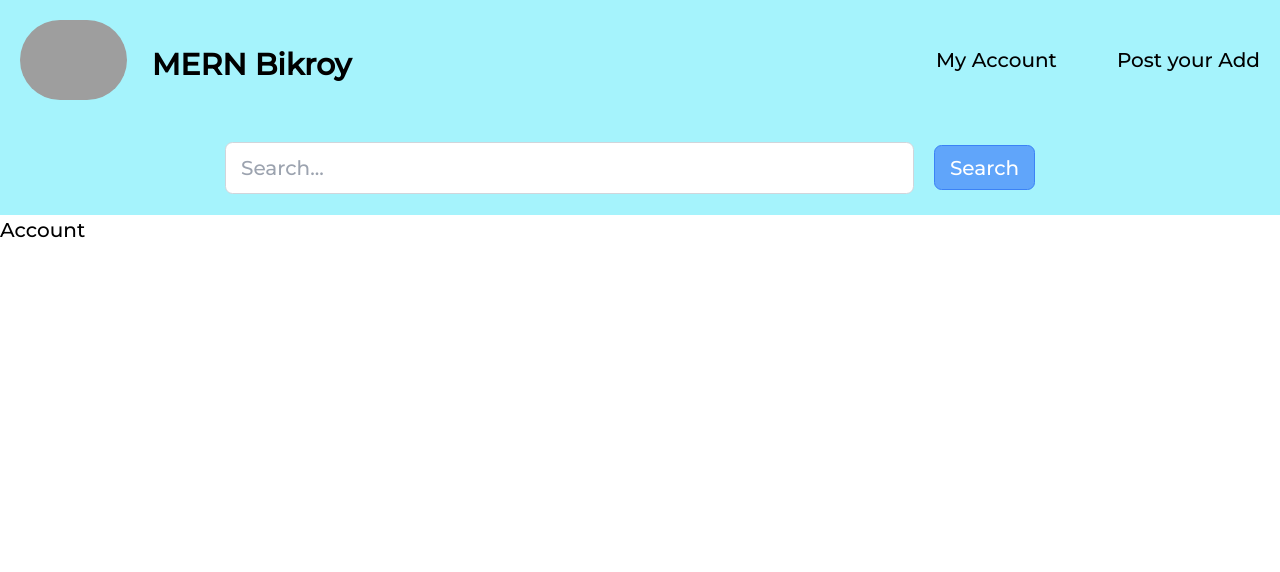
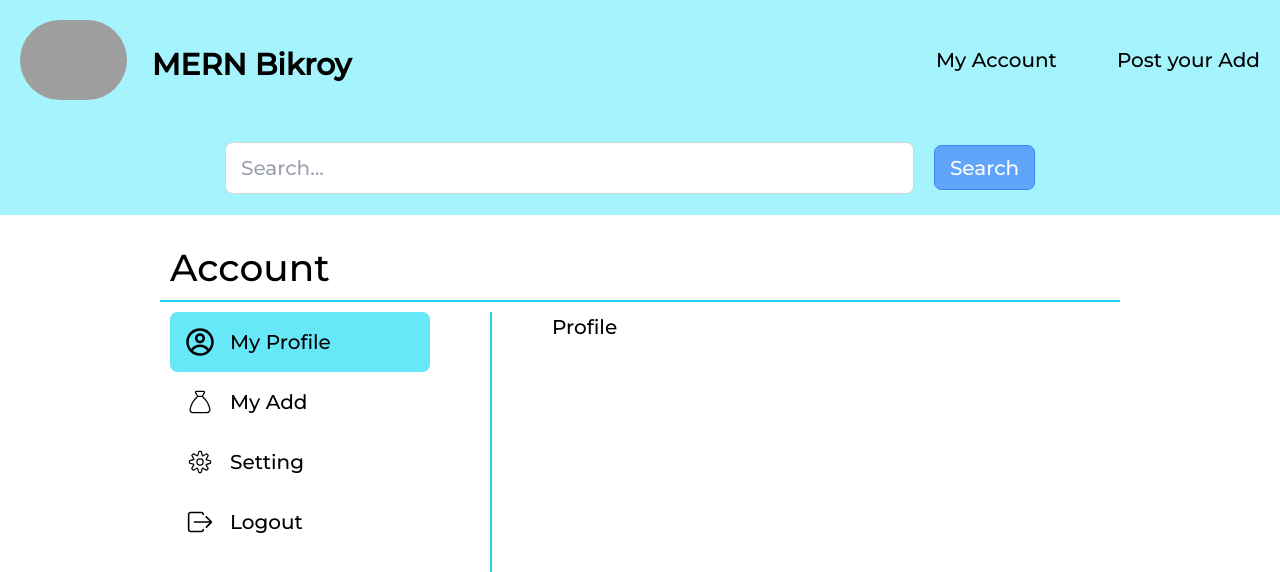
Before and after one commit to apel1151/MERN-eCommerce-Platform, a React (Create React App) app in the folder frontend/: page /account in a window 1280 px wide. Shown: the top 572 px of the page. Built offline with nearby package versions, Linux system fonts and the light colour scheme; grey boxes are pictures that could not be loaded.

Commit message:
account page created

```diff
--- /dev/null
+++ b/frontend/src/Components/Add.jsx
@@ -0,0 +1,9 @@
+import React from 'react'
+
+const Add = () => {
+  return (
+    <div>Add</div>
+  )
+}
+
+export default Add
--- /dev/null
+++ b/frontend/src/Components/Profile.jsx
@@ -0,0 +1,9 @@
+import React from 'react'
+
+const Profile = () => {
+  return (
+    <div>Profile</div>
+  )
+}
+
+export default Profile
--- /dev/null
+++ b/frontend/src/Components/Setting.jsx
@@ -0,0 +1,9 @@
+import React from 'react'
+
+const Setting = () => {
+  return (
+    <div>Setting</div>
+  )
+}
+
+export default Setting
--- a/frontend/src/pages/Account.jsx
+++ b/frontend/src/pages/Account.jsx
@@ -1,9 +1,100 @@
-import React from 'react'
+import React, { useState } from "react";
+import { CgProfile } from "react-icons/cg";
+import { CiBag1, CiSettings } from "react-icons/ci";
+import { IoIosLogOut } from "react-icons/io";
+import Add from "../Components/Add";
+import Profile from "../Components/Profile";
+import Setting from "../Components/Setting";
 
 const Account = () => {
+  const [activeButton, setActiveButton] = useState("profile");
+  const [profile, setProfile] = useState(true);
+  const [add, setAdd] = useState(false);
+  const [setting, setSetting] = useState(false);
+
+  const handleProfile = (profile) => {
+    setActiveButton(profile);
+    setProfile(true);
+    setAdd(false);
+    setSetting(false);
+  };
+
+  const handleAdd = (add) => {
+    setActiveButton(add);
+    setAdd(true);
+    setProfile(false);
+    setSetting(false);
+  };
+
+  const handleSetting = (setting) => {
+    setActiveButton(setting);
+    setProfile(false);
+    setAdd(false);
+    setSetting(true);
+  };
+
+  const handleLogout = (logout) => {
+    setActiveButton(logout);
+  };
+
   return (
-    <div>Account</div>
-  )
-}
+    <div className="max-w-3xl mx-auto">
+      <h1 className="text-3xl mt-4 p-2">Account</h1>
+      <hr className="border border-x-4 border-cyan-400" />
+      <div className=" flex p-2 gap-12">
+        <ul className="">
+          <li
+            className={`flex gap-3 p-3 rounded-md w-52 ${
+              activeButton === "profile" && profile
+                ? "bg-cyan-300 text-gray"
+                : ""
+            } `}
+          >
+            <span>
+              <CgProfile className="text-2xl" />
+            </span>{" "}
+            <button onClick={() => handleProfile("profile")}>My Profile</button>
+          </li>
+          <li
+            className={`flex gap-3 p-3 rounded-md w-52 ${
+              activeButton === "add" && add ? "bg-cyan-300 text-gray" : ""
+            }`}
+          >
+            <span>
+              <CiBag1 className="text-2xl" />
+            </span>{" "}
+            <button onClick={() => handleAdd("add")}>My Add</button>
+          </li>
+          <li
+            className={`flex gap-3 p-3 rounded-md w-52 ${
+              activeButton === "settings" && setting
+                ? "bg-cyan-300 text-gray"
+                : ""
+            }`}
+          >
+            <span>
+              <CiSettings className="text-2xl" />
+            </span>{" "}
+            <button onClick={() => handleSetting("settings")}>Setting</button>
+          </li>
+          <li
+            className={`flex gap-3 p-3 rounded-md w-52 ${
+              activeButton === "logout" ? "bg-cyan-300 text-gray" : ""
+            }`}
+          >
+            <span>
+              <IoIosLogOut className="text-2xl" />
+            </span>{" "}
+            <button onClick={() => handleLogout("logout")}>Logout</button>
+          </li>
+        </ul>
+        <hr className="border border-t-2 h-vertical border-cyan-400"/>
+        {profile && <Profile />}
+        {add && <Add />}
+        {setting && <Setting />}
+      </div>
+    </div>
+  );
+};
 
-export default Account
+export default Account;
--- a/frontend/src/pages/Login.jsx
+++ b/frontend/src/pages/Login.jsx
@@ -1,9 +1,35 @@
-import React from 'react'
+import React from "react";
+import { Link } from "react-router-dom";
 
 const Login = () => {
   return (
-    <div>Login</div>
-  )
-}
+    <div className="p-3 max-w-lg mx-auto">
+      <h1 className="text-3xl text-center font-semibold my-7">Login</h1>
+      <form className="flex flex-col gap-4">
+        <input
+          type="email"
+          placeholder="Email"
+          id="email"
+          className="bg-cyan-100 p-3 rounded-lg"
+        />
+        <input
+          type="password"
+          placeholder="Password"
+          id="password"
+          className="bg-cyan-100 p-3 rounded-lg"
+        />
+        <button className="bg-slate-700 text-white p-3 rounded-lg uppercase hover:opacity-95">
+          Login
+        </button>
+      </form>
+      <div className="flex gap-2 mt-5">
+        <p>Don't have an account?</p>
+        <Link to="/signup">
+          <span className="text-blue-500">Signup</span>
+        </Link>
+      </div>
+    </div>
+  );
+};
 
-export default Login
+export default Login;
--- a/frontend/src/pages/SignUp.jsx
+++ b/frontend/src/pages/SignUp.jsx
@@ -1,30 +1,41 @@
-import React from 'react'
-import { Link } from 'react-router-dom'
+import React from "react";
+import { Link } from "react-router-dom";
 
 const SignUp = () => {
   return (
-    <div className='p-3 max-w-lg mx-auto'>
-      <h1 className='text-3xl text-center font-semibold my-7'>Sign Up</h1>
-      <form className='flex flex-col gap-4'>
-        <input type='text' placeholder='Username' id='username'
-        className='bg-slate-100 p-3 rounded-lg'
+    <div className="p-3 max-w-lg mx-auto">
+      <h1 className="text-3xl text-center font-semibold my-7">Sign Up</h1>
+      <form className="flex flex-col gap-4">
+        <input
+          type="text"
+          placeholder="Username"
+          id="username"
+          className="bg-cyan-100 p-3 rounded-lg"
         />
-        <input type='email' placeholder='Email' id='email'
-        className='bg-slate-100 p-3 rounded-lg'
+        <input
+          type="email"
+          placeholder="Email"
+          id="email"
+          className="bg-cyan-100 p-3 rounded-lg"
         />
-        <input type='password' placeholder='Password' id='password'
-        className='bg-slate-100 p-3 rounded-lg'
+        <input
+          type="password"
+          placeholder="Password"
+          id="password"
+          className="bg-cyan-100 p-3 rounded-lg"
         />
-        <button className='bg-slate-700 text-white p-3 rounded-lg uppercase hover:opacity-95'>Sign up</button>
+        <button className="bg-slate-700 text-white p-3 rounded-lg uppercase hover:opacity-95">
+          Sign up
+        </button>
       </form>
-      <div className='flex gap-2 mt-5'>
+      <div className="flex gap-2 mt-5">
         <p>Have an account?</p>
-         <Link to='/login'>
-            <span className='text-blue-500'>Login</span>
-         </Link>
+        <Link to="/login">
+          <span className="text-blue-500">Login</span>
+        </Link>
       </div>
     </div>
-  )
-}
+  );
+};
 
-export default SignUp
+export default SignUp;
--- a/frontend/tailwind.config.js
+++ b/frontend/tailwind.config.js
@@ -7,6 +7,9 @@ module.exports = {
         inter: ['Inter', 'sans-serif'],
         montserrat: ['Montserrat', 'sans-serif'],
       },
+      height: {
+        vertical: "700px"
+      }
     },
   },
   plugins: [],
```
